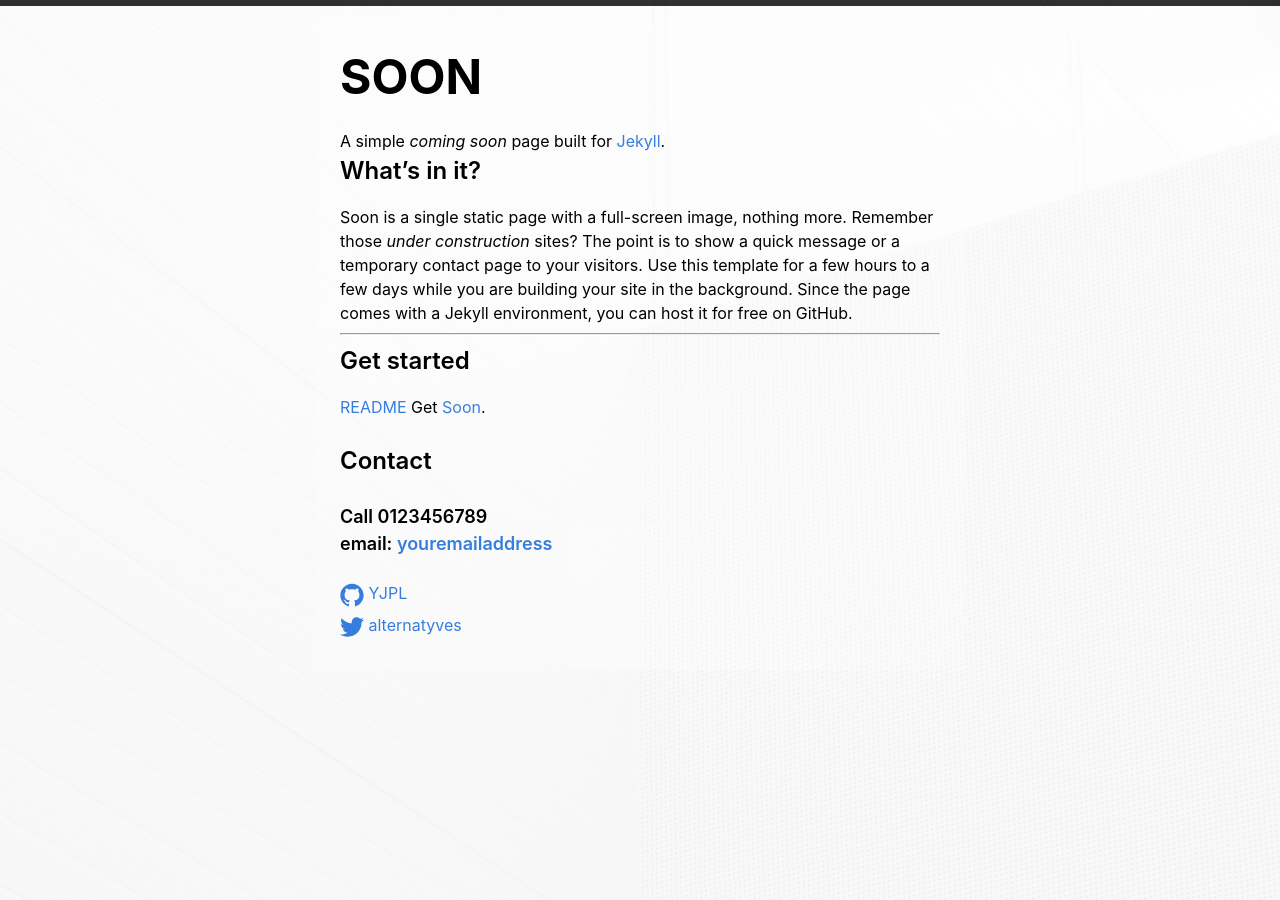
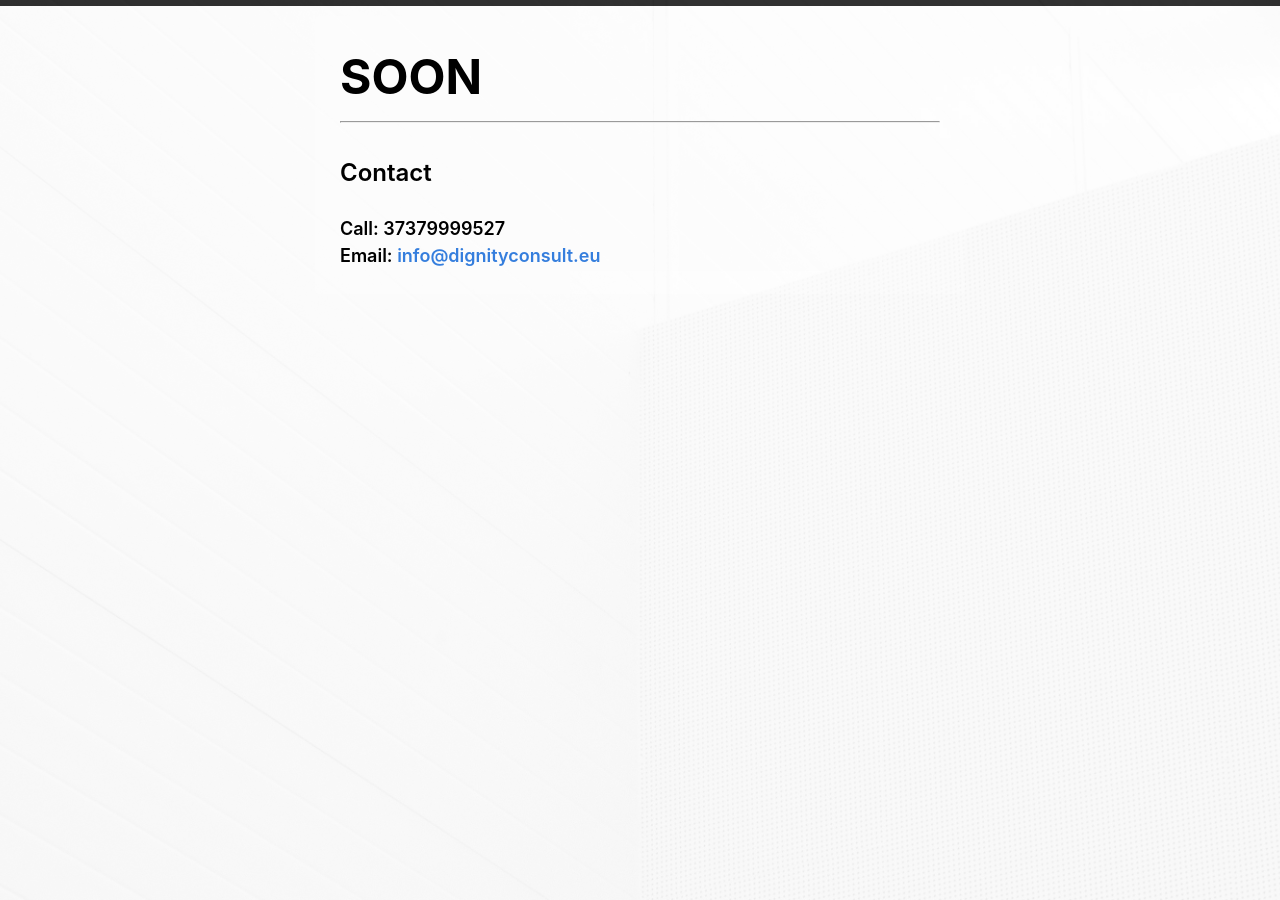
Before and after one commit to dignityconsult/staging, a Jekyll site: the page built from index.md, in a window 1280 px wide. Built offline with Jekyll 4.4.1, drawn with Linux system fonts in a browser that asks for light colours.

Commit message:
Updated contacts

```diff
--- a/_config.yaml
+++ b/_config.yaml
@@ -14,8 +14,8 @@
 # You can create any custom variable you would like, and they will be accessible
 # in the templates via {{ site.myvariable }}.
 title: Soon
-email: youremailaddress
-phone: 0123456789
+email: info@dignityconsult.eu
+phone: +37379999527
 description: A coming soon page for Jekyll
 baseurl: "" # the subpath of your site, e.g. /blog
 url: "https://yjpl.github.io/soon/" # the base hostname & protocol for your site, e.g. http://example.com
--- a/_includes/footer.html
+++ b/_includes/footer.html
@@ -15,30 +15,15 @@
 </li>
 <li>
             {% if site.phone %}
-            Call {{ site.phone | escape }}
+            Call: {{ site.phone | escape }}
             {% endif %}
             </li>
 <li>
             {% if site.email %}
-            email: <a href="mailto:{{ site.email }}">{{ site.email }}</a></li>
+            Email: <a href="mailto:{{ site.email }}">{{ site.email }}</a></li>
             {% endif %}
 
           </h3>
-</br>
-        <div class="social-media-list">
-          {% if site.github_username %}
-          <li>
-            {% include icon-github.html username=site.github_username %}
-          </li>
-          {% endif %}
-
-          {% if site.twitter_username %}
-          <li>
-            {% include icon-twitter.html username=site.twitter_username %}
-          </li>
-          {% endif %}
-        </div>
-
 
     </div>
 
--- a/index.md
+++ b/index.md
@@ -7,14 +7,4 @@ layout: default
 
 # Soon
 
-A simple *coming soon* page built for [Jekyll](https://jekyllrb.com/docs/).
-
-## What's in it?
-
-Soon is a single static page with a full-screen image, nothing more. Remember those *under construction* sites? The point is to show a quick message or a temporary contact page to your visitors. Use this template for a few hours to a few days while you are building your site in the background. Since the page comes with a Jekyll environment, you can host it for free on GitHub.
-
 ***
-
-## Get started
-
-[README](https://github.com/YJPL/soon/blob/master/README.md) Get [Soon](https://github.com/YJPL/soon/).
```
